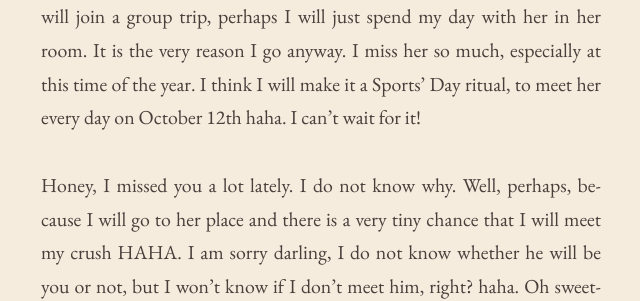
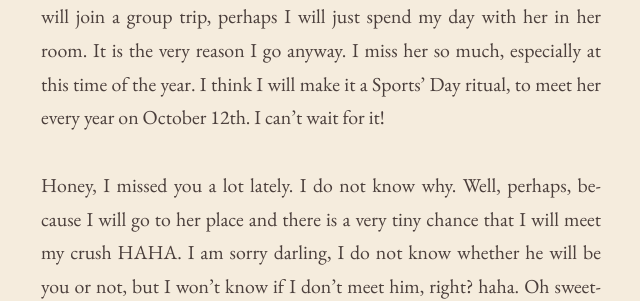
Before and after one commit to lilymarimo/lilymarimo.github.io, a Jekyll site: the page built from _posts/2026-10-06-honey.md, in a window 1280 px wide. Shown: the part 484-785 px from the top of the page, without its empty margins (319-959 px from the left). Built offline with Jekyll 4.4.1, drawn with Linux system fonts in a browser that asks for light colours; some of the changed text lies outside the part shown.

Commit message:
Update 2026-10-06-honey.md

```diff
--- a/_posts/2026-10-06-honey.md
+++ b/_posts/2026-10-06-honey.md
@@ -6,6 +6,6 @@ date: 2026-10-06
 
 Hi honey, how are you today? It is past midnight and I miss you so damn much haha. I will have a conference next week, in Tokyo, and I just had my first progress report presentation today. Fortunately, that helped the slide preparation for my talk, so I finished the slides!<br>
 <br>
-I plan to go to my best friend's place this weekend. There is so much agenda haha. It will be her housewarming celebration, there is my birthday haha, and my fellowship acceptance celebration! I am not sure whether I will join a group trip, perhaps I will just spend my day with her in her room. It is the very reason I go anyway. I miss her so much, especially at this time of the year. I think I will make it a Sports' Day ritual, to meet her every day on October 12th haha. I can't wait for it!<br>
+I plan to go to my best friend's place this weekend. There is so much agenda haha. It will be her housewarming celebration, there is my birthday haha, and my fellowship acceptance celebration! I am not sure whether I will join a group trip, perhaps I will just spend my day with her in her room. It is the very reason I go anyway. I miss her so much, especially at this time of the year. I think I will make it a Sports' Day ritual, to meet her every year on October 12th. I can't wait for it!<br>
 <br>
 Honey, I missed you a lot lately. I do not know why. Well, perhaps, because I will go to her place and there is a very tiny chance that I will meet my crush HAHA. I am sorry darling, I do not know whether he will be you or not, but I won't know if I don't meet him, right? haha. Oh sweetheart, I told you, you should walk faster! I miss you my love, good night, I have a startup meeting tomorrow evening and I need to do a financial analysis before that hahaha. Time for bed handsome, see you someday, love you, XOXO.
```
